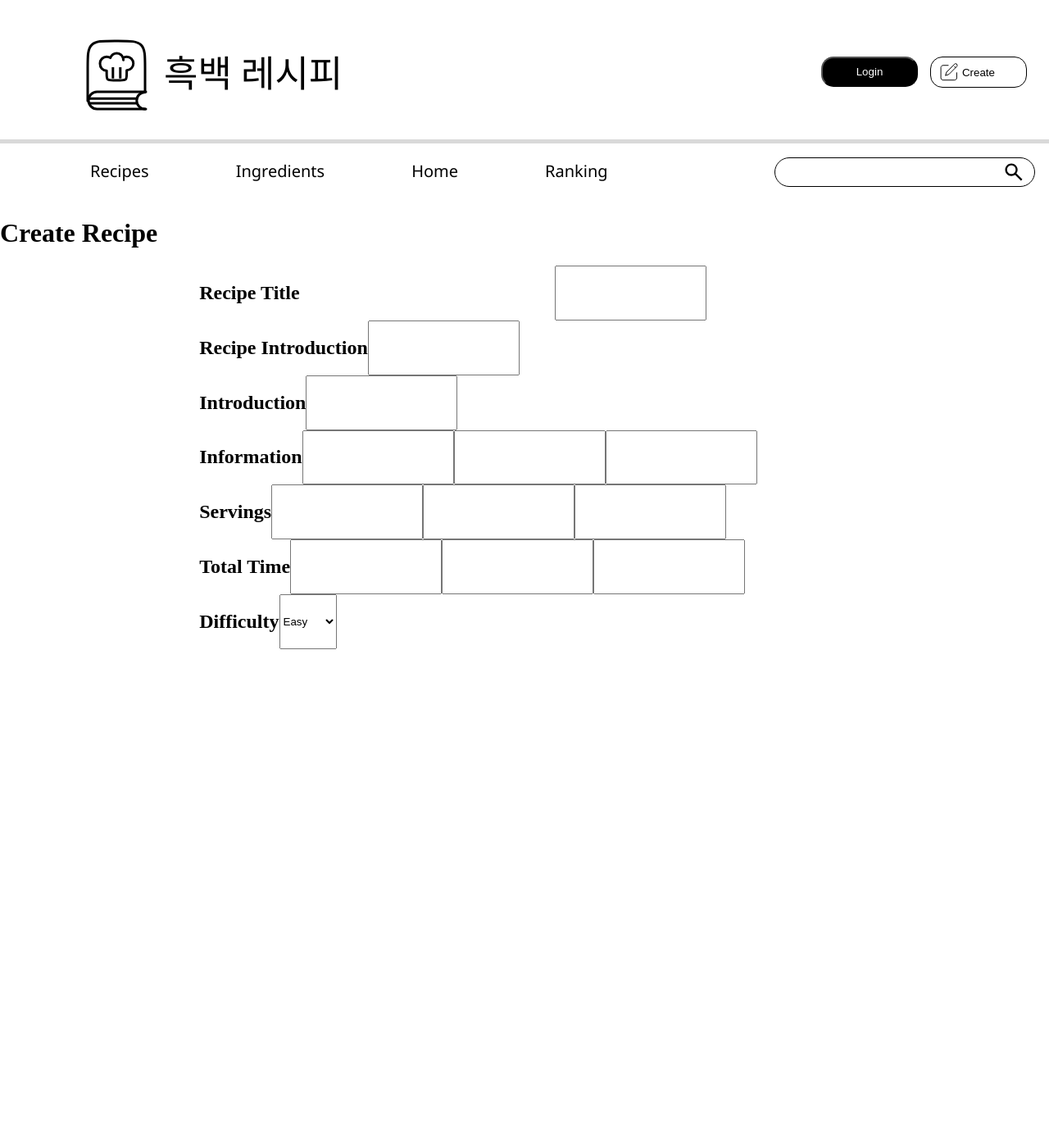
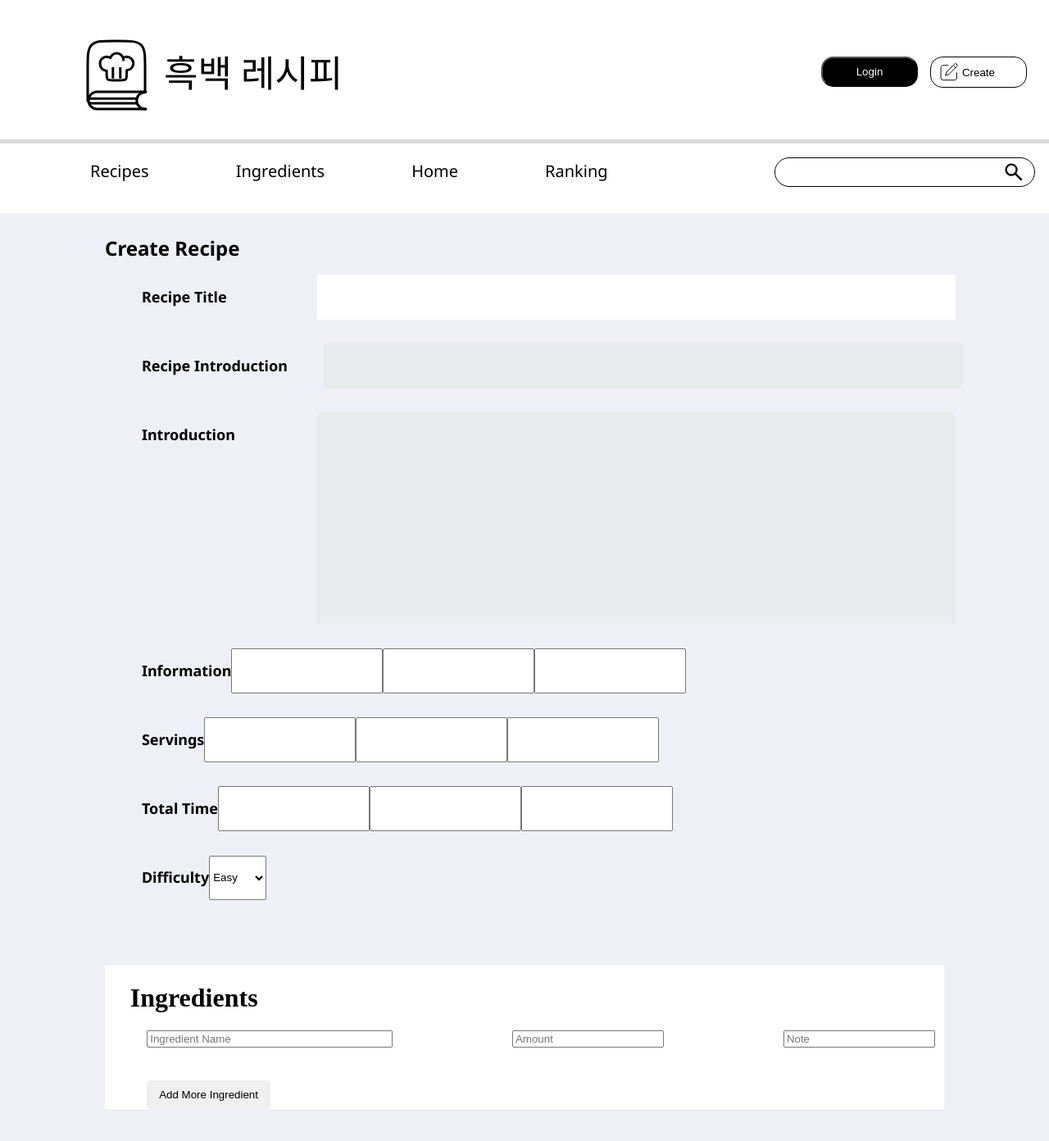
Before and after one commit to Echo108471/black-white-recipe, a React (Create React App) app in the folder frontend/: page /recipes in a window 1280 px wide. Shown: the top 1392 px of the page at 82% size. Before the commit the page ends 800 px from the top, so only its background shows below. Built offline with nearby package versions, Linux system fonts and the light colour scheme; a web font is replaced by a local one.

Commit message:
add recipe

```diff
--- a/frontend/src/Recipes.css
+++ b/frontend/src/Recipes.css
@@ -0,0 +1,33 @@
+html, body {
+    margin: 0;
+    padding: 0;
+    height: 100%;
+}
+
+.createrecipe-container{
+    background-color: #EFEFF7;
+    width: 100%;
+    min-height: 200vh;
+}
+
+.createrecipe h1{
+    margin-left: 10%;
+    padding-top: 2%;
+    font-family: 'Noto Sans', sans-serif;
+    font-style: normal;
+    font-weight: 700;
+    font-size: 24px;
+    line-height: 33px;
+    color: #000000;
+}
+
+.Ingredients{
+    background: #FFFF;
+    margin-top: 20%;
+    margin-left:10%;
+    margin-right: 10%;
+}
+.Ingredients h1{
+    margin-left:3%;
+    padding-top: 2%;
+}
--- a/frontend/src/Recipes.js
+++ b/frontend/src/Recipes.js
@@ -1,6 +1,8 @@
 import React, { useState } from "react";
 import "./Recipes.css";
 import RecipeInformation from "./components/RecipeInformation";
+import IngredientsCreateRecipe from "./components/IngredientsCreateRecipe";
+
 
 function Recipes() {
   const [ingredients, setIngredients] = useState([]);
@@ -21,8 +23,12 @@ function Recipes() {
       <div className="RecipeInformation">
         <RecipeInformation />
       </div>
+      <div className="Ingredients">
+        <h1>Ingredients</h1>
+        <IngredientsCreateRecipe />
+      </div>
     </div>
-  );  // ✅ Added missing closing bracket
+  );
 }
 
 export default Recipes;
--- /dev/null
+++ b/frontend/src/components/IngredientsCreateRecipe.js
@@ -0,0 +1,61 @@
+import React, { useState } from "react";
+import "../styles/IngredientsCreateRecipe.css";
+
+function IngredientsCreateRecipe() {
+    // ✅ Store multiple ingredients in an array
+    const [ingredients, setIngredients] = useState([
+        { id: 1, name: "", amount: "", note: "" }
+    ]);
+
+    // ✅ Function to add more ingredient input fields
+    const addMoreIngredient = () => {
+        setIngredients([...ingredients, { id: Date.now(), name: "", amount: "", note: "" }]);
+    };
+
+    // ✅ Function to update the ingredient state
+    const handleInputChange = (id, field, value) => {
+        setIngredients(
+            ingredients.map((ingredient) =>
+                ingredient.id === id ? { ...ingredient, [field]: value } : ingredient
+            )
+        );
+    };
+
+    return (
+        <div className="ingredients-container">
+            {ingredients.map((ingredient) => (
+                <div key={ingredient.id} className="ingredients-container1">
+                    <input
+                        type="text"
+                        value={ingredient.name}
+                        onChange={(e) => handleInputChange(ingredient.id, "name", e.target.value)}
+                        className="IngredientName"
+                        placeholder="Ingredient Name"
+                    />
+
+                    <input
+                        type="text"
+                        value={ingredient.amount}
+                        onChange={(e) => handleInputChange(ingredient.id, "amount", e.target.value)}
+                        className="NumberOfIngredient"
+                        placeholder="Amount"
+                    />
+
+                    <input
+                        type="text"
+                        value={ingredient.note}
+                        onChange={(e) => handleInputChange(ingredient.id, "note", e.target.value)}
+                        className="note"
+                        placeholder="Note"
+                    />
+                </div>
+            ))}
+
+            <button onClick={addMoreIngredient} className="add-more-btn">
+                Add More Ingredient
+            </button>
+        </div>
+    );
+}
+
+export default IngredientsCreateRecipe;
--- a/frontend/src/components/RecipeInformation.js
+++ b/frontend/src/components/RecipeInformation.js
@@ -25,6 +25,7 @@ function RecipeInformation() {
                     type="text"
                     value={recipeTitle}
                     onChange={(e) => setRecipeTitle(e.target.value)}
+                    className="titletext"
                 />
             </div>
 
@@ -34,6 +35,7 @@ function RecipeInformation() {
                     type="text"
                     value={recipeInfo}
                     onChange={(e) => setRecipeInfo(e.target.value)}
+                    className="infotext"
                 />
             </div>
 
@@ -43,6 +45,7 @@ function RecipeInformation() {
                     type="text"
                     value={introduction}
                     onChange={(e) => setIntroduction(e.target.value)}
+                    className="introtext"
                 />
             </div>
 
--- /dev/null
+++ b/frontend/src/styles/IngredientsCreateRecipe.css
@@ -0,0 +1,23 @@
+.ingredients-container{
+    margin-left: 5%;
+    flex-direction: column;
+    gap: 30px;
+}
+
+.ingredients-container1{
+    display: flex;
+    gap: 15%;
+    margin-bottom: 2%;
+}
+
+.IngredientName{
+    width: 30%;
+}
+
+.add-more-btn{
+    margin-top: 20px;  /* ✅ 버튼과 입력 필드 사이 간격 추가 */
+    padding: 10px 15px; /* ✅ 버튼 크기 키우기 */
+    border: none;
+    border-radius: 5px;
+    cursor: pointer;
+}
--- a/frontend/src/styles/RecipeInformation.css
+++ b/frontend/src/styles/RecipeInformation.css
@@ -1,20 +1,45 @@
 .RecipeInformation{
-    margin-left:10%;
+    margin-left:7%;
+    display:grid;
+    gap: 5%;
+    font-family: 'Noto Sans';
+    font-style: normal;
+    font-weight: 400 !important;
+    font-size: 12px;
+    line-height: 25px;
+    align-items: center;
+    color: #000000;
 }
 
 .recipetitle{
     display: flex;
-    gap: 30%;
+    gap: 10%;
+}
+.titletext{
+    border:none;
+    width: 70%;
 }
 
 .recipeinfo{
     display:flex;
+    gap: 4%;
+}
+.infotext{
+    border:none;
+    width: 70%;
+    background-color: #E9ECEF;
 }
 
 .introduction{
     display:flex;
+    gap: 9%;
 }
-
+.introtext{
+    border:none;
+    width: 70%;
+    height: 20vw;
+    background-color: #E9ECEF;
+}
 .information{
     display:flex;
 }
```
